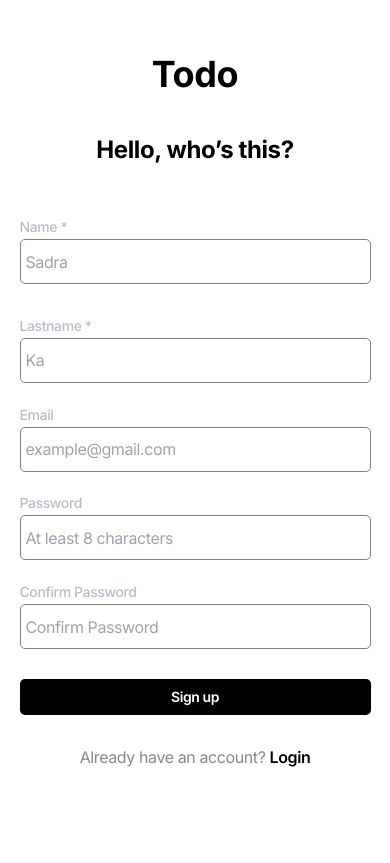
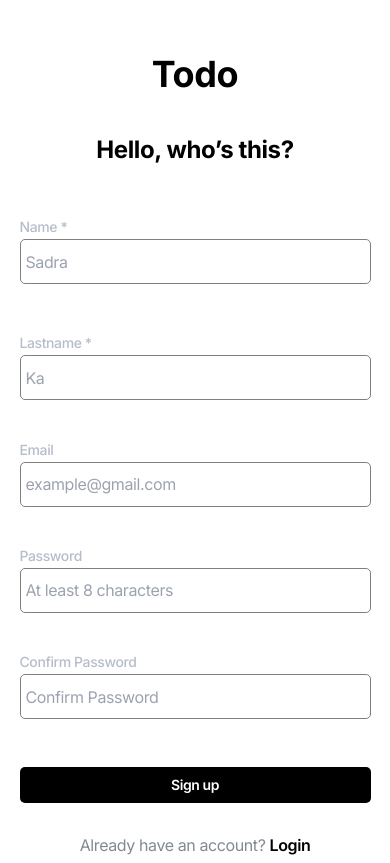
Before and after one commit to Sadraka/TODO, a Next.js app: page /signup in a window 390 px wide. Built offline with nearby package versions, Linux system fonts and the light colour scheme; no server answers.

Commit message:
fix signup page texterror responsibility

```diff
--- a/components/auth/Signup.module.css
+++ b/components/auth/Signup.module.css
@@ -153,6 +153,16 @@ outline: none;}
 
 
   }
+  .diverror{
+
+
+    min-height: 3vh;
+    margin-bottom: 5px;
+  }
+  .texterror{
+    font-size: .7rem;
+  }
+
   .form {
     max-width: 90vw;
   }
--- a/package.json
+++ b/package.json
@@ -3,7 +3,7 @@
   "version": "0.1.0",
   "private": true,
   "scripts": {
-    "dev": "next dev  ",
+    "dev": "next dev --turbo  ",
     "build": "next build",
     "start": "next start ",
     "lint": "next lint"
```
